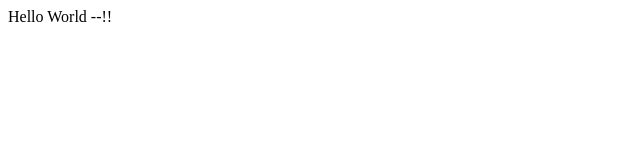
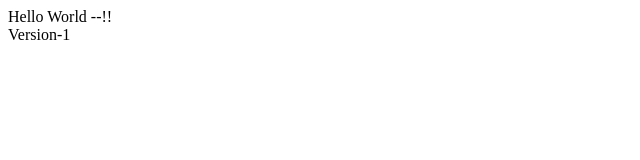
Before and after one commit to keshavgaur90/sample-repo, a plain HTML site: page HelloWorld/index.html in a window 1280 px wide. Shown: the full height of the page, 0-640 px from the left. Drawn offline with Linux system fonts and the light colour scheme.

Commit message:
Fix for Bug 102

```diff
--- a/HelloWorld/index.html
+++ b/HelloWorld/index.html
@@ -1,5 +1,8 @@
 <html>
 <body>
 <div>Hello World --!!</div>
+<div>
+    Version-1
+</div>
 </body>
 </html>
```
